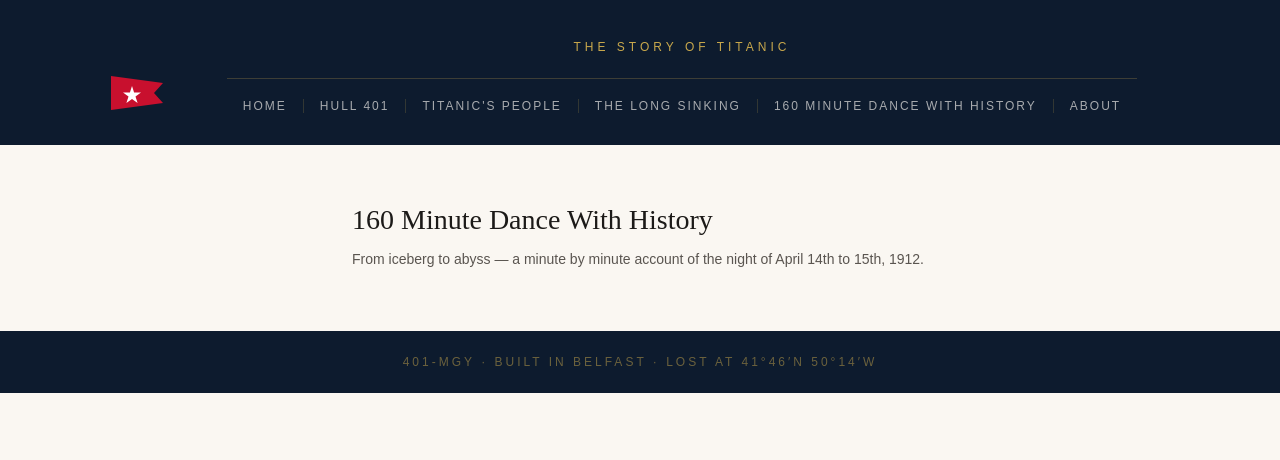
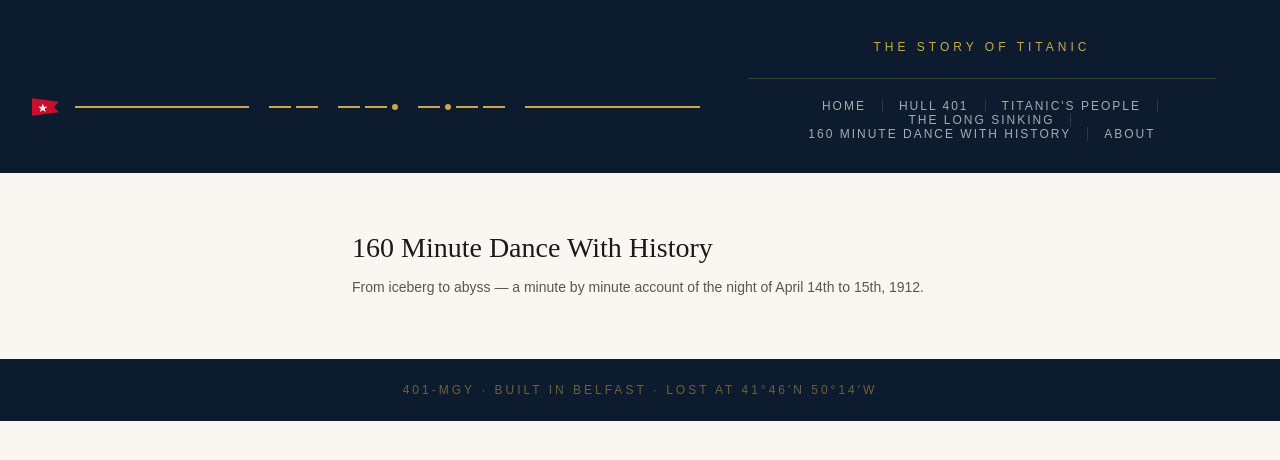
Before and after one commit to rodney1710/401MGY, a Jekyll site: the page built from index.md, in a window 1280 px wide. Shown: the top 460 px of the page. Built offline with Jekyll 4.4.1, drawn with Linux system fonts in a browser that asks for light colours; a style sheet for code colours, icons or effects is not loaded.

Commit message:
Update style.scss

```diff
--- a/assets/css/style.scss
+++ b/assets/css/style.scss
@@ -249,3 +249,44 @@
     font-weight: 300;
   }
 }
+
+.morse-line {
+  display: flex;
+  align-items: center;
+  width: 100%;
+  margin: 0.75rem 0;
+  gap: 0;
+}
+
+.morse-line-solid {
+  flex: 1;
+  height: 2px;
+  background: #C9A84C;
+}
+
+.morse-code {
+  display: flex;
+  align-items: center;
+  gap: 5px;
+  padding: 0 20px;
+}
+
+.dash {
+  display: block;
+  width: 22px;
+  height: 2px;
+  background: #C9A84C;
+}
+
+.dot {
+  display: block;
+  width: 6px;
+  height: 6px;
+  border-radius: 50%;
+  background: #C9A84C;
+}
+
+.letter-gap {
+  display: block;
+  width: 10px;
+}
```
